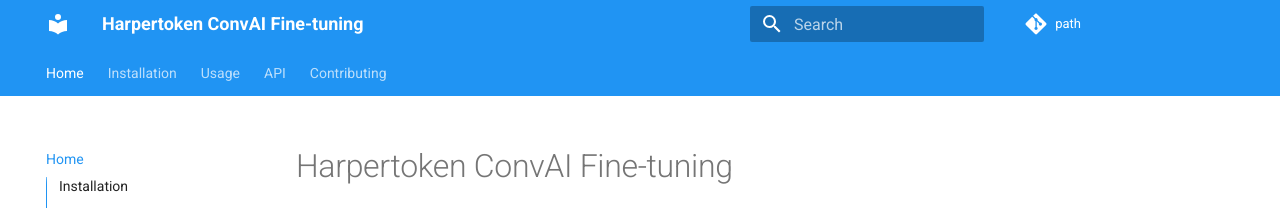
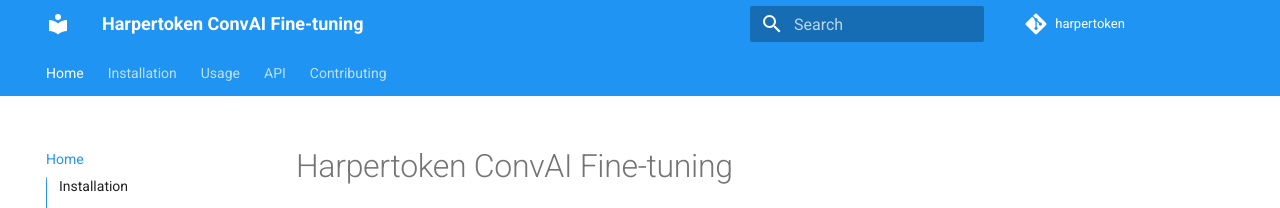
Before and after one commit to bniladridas/harpertoken, an MkDocs documentation site: the page built from docs/index.md, in a window 1280 px wide. Shown: the top 208 px of the page. Built offline with MkDocs 1.6.1 and Material for MkDocs 9.7.7, drawn with Linux system fonts in a browser that asks for light colours; comment, search, counter and statistics services are not loaded.

Commit message:
fix: correct site and repo urls

```diff
--- a/mkdocs.yml
+++ b/mkdocs.yml
@@ -1,10 +1,10 @@
 site_name: Harpertoken ConvAI Fine-tuning
 site_description: Scripts to fine-tune the harpertokenConvAI model on SQuAD dataset
 site_author: bniladridas
-site_url: https://bniladridas.github.io/path
+site_url: https://bniladridas.github.io/harpertoken
 
-repo_url: https://github.com/bniladridas/path
-repo_name: path
+repo_url: https://github.com/bniladridas/harpertoken
+repo_name: harpertoken
 
 nav:
   - Home: index.md
```
